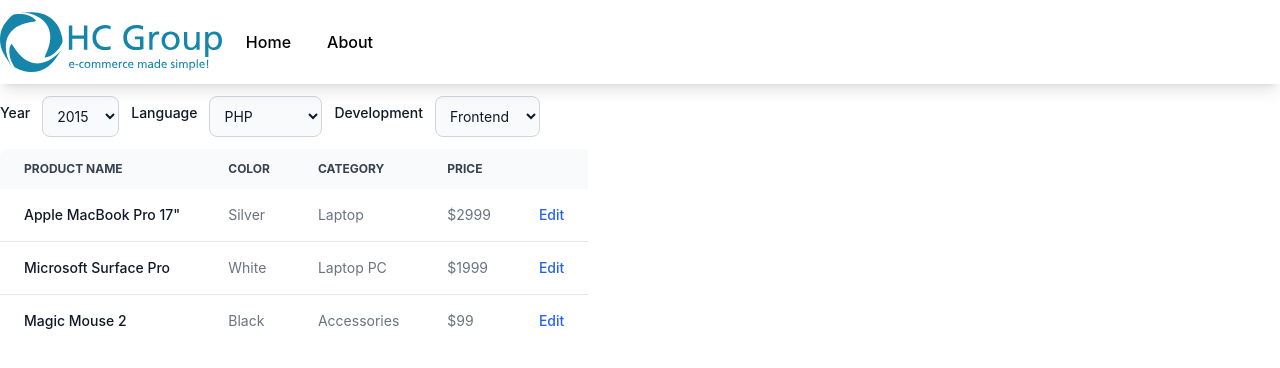
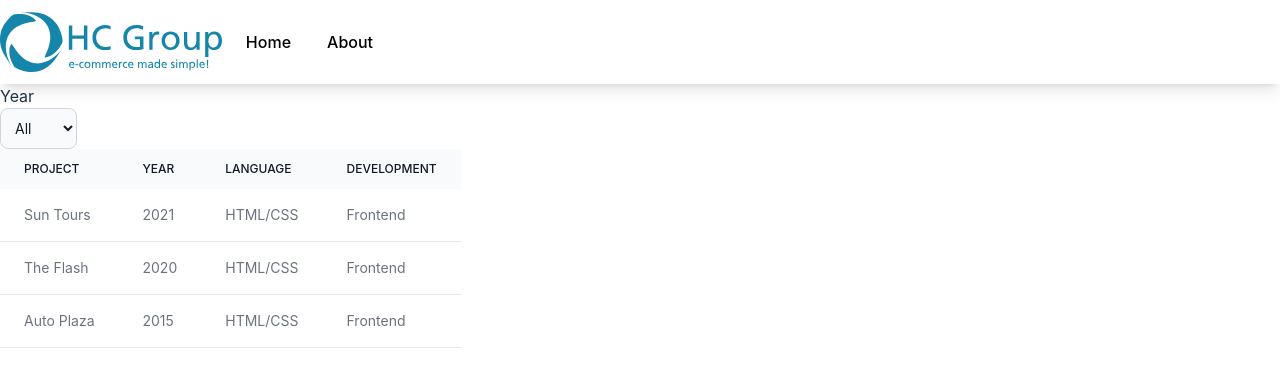
Before and after one commit to jarvin-s/hc-group-app, a Vue app: page / in a window 1280 px wide. Shown: the top 368 px of the page. Built offline with nearby package versions, Linux system fonts and the light colour scheme.

Commit message:
Add year filter

```diff
--- a/src/views/Home.vue
+++ b/src/views/Home.vue
@@ -1,114 +1,60 @@
 <template>
-    <div class="container flex flex-col sm:flex-row items-center gap-3 text-black py-3">
-        <label for="years" class="block mb-2 text-sm font-medium text-gray-900 dark:text-white">Year</label>
-        <select id="years"
+    <div>
+        <label>Year</label>
+        <select v-model="selectedYear" @change="filterTable"
             class="bg-gray-50 border border-gray-300 text-gray-900 text-sm rounded-lg focus:ring-blue-500 focus:border-blue-500 block p-2.5 dark:bg-gray-700 dark:border-gray-600 dark:placeholder-gray-400 dark:text-white dark:focus:ring-blue-500 dark:focus:border-blue-500">
-            <option value="2015">2015</option>
-            <option value="2016">2016</option>
-            <option value="2017">2017</option>
-            <option value="2018">2018</option>
-            <option value="2019">2019</option>
-            <option value="2020">2020</option>
-            <option value="2021">2021</option>
-        </select>
-
-        <label for="language" class="block mb-2 text-sm font-medium text-gray-900 dark:text-white">Language</label>
-        <select id="language"
-            class="bg-gray-50 border border-gray-300 text-gray-900 text-sm rounded-lg focus:ring-blue-500 focus:border-blue-500 block p-2.5 dark:bg-gray-700 dark:border-gray-600 dark:placeholder-gray-400 dark:text-white dark:focus:ring-blue-500 dark:focus:border-blue-500">
-            <option value="PHP">PHP</option>
-            <option value="JavaScript">JavaScript</option>
-            <option value="Python">Python</option>
-            <option value="C#">C#</option>
-        </select>
-
-        <label for="development" class="block mb-2 text-sm font-medium text-gray-900 dark:text-white">Development</label>
-        <select id="development"
-            class="bg-gray-50 border border-gray-300 text-gray-900 text-sm rounded-lg focus:ring-blue-500 focus:border-blue-500 block p-2.5 dark:bg-gray-700 dark:border-gray-600 dark:placeholder-gray-400 dark:text-white dark:focus:ring-blue-500 dark:focus:border-blue-500">
-            <option value="frontend">Frontend</option>
-            <option value="backend">Backend</option>
-            <option value="full">Full stack</option>
+            <option value="">All</option>
+            <option v-for="year in uniqueYears" :value="year" :key="year">{{ year }}</option>
         </select>
     </div>
-
-
-    <div class="relative overflow-x-auto sm:flex-rowx sm:rounded-lg">
+    <div class="relative overflow-x-auto sm:flex-row">
         <table class="text-sm text-left text-gray-500 sm:table-row dark:text-gray-400">
             <thead class="text-xs text-gray-700 uppercase bg-gray-50 dark:bg-gray-700 dark:text-gray-400">
                 <tr class="sm:table-row">
-                    <th scope="col" class="px-6 py-3">
-                        Product name
-                    </th>
-                    <th scope="col" class="px-6 py-3">
-                        Color
-                    </th>
-                    <th scope="col" class="px-6 py-3">
-                        Category
-                    </th>
-                    <th scope="col" class="px-6 py-3">
-                        Price
-                    </th>
-                    <th scope="col" class="px-6 py-3">
-                        <span class="sr-only">Edit</span>
-                    </th>
+                    <th scope="col" class="px-6 py-3 font-medium text-gray-900 whitespace-nowrap dark:text-white">Project</th>
+                    <th scope="col" class="px-6 py-3 font-medium text-gray-900 whitespace-nowrap dark:text-white">Year</th>
+                    <th scope="col" class="px-6 py-3 font-medium text-gray-900 whitespace-nowrap dark:text-white">Language</th>
+                    <th scope="col" class="px-6 py-3 font-medium text-gray-900 whitespace-nowrap dark:text-white">Development</th>
                 </tr>
             </thead>
             <tbody>
-                <tr class="bg-white border-b dark:bg-gray-800 dark:border-gray-700 sm:table-row hover:bg-gray-50 dark:hover:bg-gray-600">
-                    <th scope="row" class="px-6 py-4 font-medium text-gray-900 whitespace-nowrap dark:text-white">
-                        Apple MacBook Pro 17"
-                    </th>
-                    <td class="px-6 py-4">
-                        Silver
-                    </td>
-                    <td class="px-6 py-4">
-                        Laptop
-                    </td>
-                    <td class="px-6 py-4">
-                        $2999
-                    </td>
-                    <td class="px-6 py-4 text-right">
-                        <a href="#" class="font-medium text-blue-600 dark:text-blue-500 hover:underline">Edit</a>
-                    </td>
-                </tr>
-                <tr class="bg-white border-b dark:bg-gray-800 dark:border-gray-700 sm:table-row hover:bg-gray-50 dark:hover:bg-gray-600">
-                    <th scope="row" class="px-6 py-4 font-medium text-gray-900 whitespace-nowrap dark:text-white">
-                        Microsoft Surface Pro
-                    </th>
-                    <td class="px-6 py-4">
-                        White
-                    </td>
-                    <td class="px-6 py-4">
-                        Laptop PC
-                    </td>
-                    <td class="px-6 py-4">
-                        $1999
-                    </td>
-                    <td class="px-6 py-4 text-right">
-                        <a href="#" class="font-medium text-blue-600 dark:text-blue-500 hover:underline">Edit</a>
-                    </td>
-                </tr>
-                <tr class="bg-white dark:bg-gray-800 hover:bg-gray-50 sm:table-row dark:hover:bg-gray-600">
-                    <th scope="row" class="px-6 py-4 font-medium text-gray-900 whitespace-nowrap dark:text-white">
-                        Magic Mouse 2
-                    </th>
-                    <td class="px-6 py-4">
-                        Black
-                    </td>
-                    <td class="px-6 py-4">
-                        Accessories
-                    </td>
-                    <td class="px-6 py-4">
-                        $99
-                    </td>
-                    <td class="px-6 py-4 text-right">
-                        <a href="#" class="font-medium text-blue-600 sm:table-row dark:text-blue-500 hover:underline">Edit</a>
-                    </td>
+                <tr v-for="row in filteredTableYear" :key="row.id"
+                    class="bg-white border-b dark:bg-gray-800 dark:border-gray-700 sm:table-row hover:bg-gray-50 dark:hover:bg-gray-600">
+                    <td class="px-6 py-4">{{ row.project }}</td>
+                    <td class="px-6 py-4">{{ row.year }}</td>
+                    <td class="px-6 py-4">{{ row.language }}</td>
+                    <td class="px-6 py-4">{{ row.development }}</td>
                 </tr>
             </tbody>
         </table>
     </div>
 </template>
 
-<script setup>
-// import myScript from '@/assets/js/myScript.js';
+<script>
+export default {
+    data() {
+        return {
+            tableData: [
+                { id: 1, project: 'Sun Tours', year: '2021', language: 'HTML/CSS', development: 'Frontend' },
+                { id: 2, project: 'The Flash', year: '2020', language: 'HTML/CSS', development: 'Frontend' },
+                { id: 3, project: 'Auto Plaza', year: '2015', language: 'HTML/CSS', development: 'Frontend' },
+            ],
+            selectedYear: '',
+        };
+    },
+    computed: {
+        uniqueYears() {
+            const years = new Set();
+            this.tableData.forEach((row) => years.add(row.year));
+            return Array.from(years);
+        },
+        filteredTableYear() {
+            if (this.selectedYear === '') {
+                return this.tableData;
+            } else {
+                return this.tableData.filter((row) => row.year === this.selectedYear);
+            }
+        },
+    },
+};
 </script>
```
